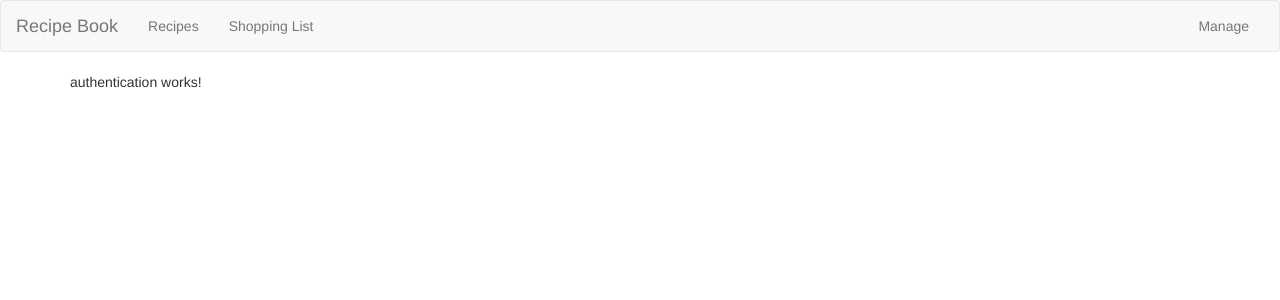
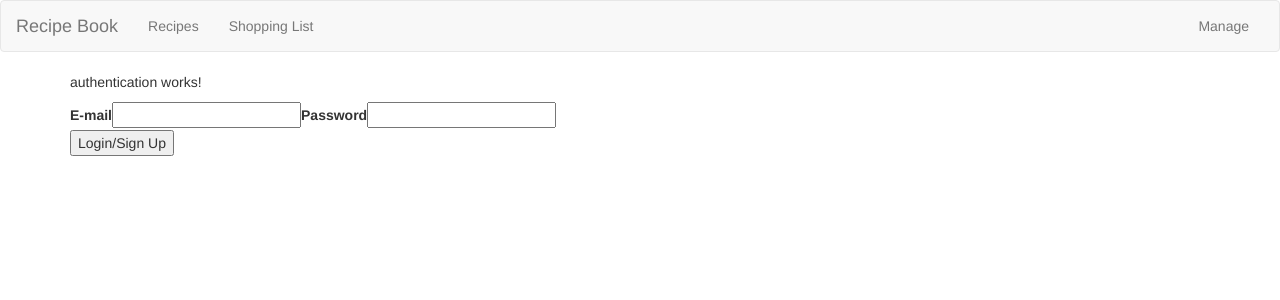
Before and after one commit to mepixop/angulartutorial, an Angular app: page /authentication in a window 1280 px wide. Shown: the top 300 px of the page. Built offline with nearby package versions, Linux system fonts and the light colour scheme.

Commit message:
commit messages suck

```diff
--- a/src/app/authentication/authentication.component.html
+++ b/src/app/authentication/authentication.component.html
@@ -1 +1,9 @@
 <p>authentication works!</p>
+<form>
+  <label for="email">E-mail</label>
+  <input type="email" id="email">
+
+  <label for="password">Password</label>
+  <input type="password" id="password">
+</form>
+<button type="btn btn-primary">Login/Sign Up</button>
--- a/src/app/header/header.component.ts
+++ b/src/app/header/header.component.ts
@@ -9,10 +9,10 @@ import { recipeFirebaseService } from '../recipe-firebase.service';
 })
 export class HeaderComponent {
   constructor(private recipeFirebaseService: recipeFirebaseService) { }
+
   loadRecipes() {
     this.recipeFirebaseService.getRecipes().subscribe();
   }
-
   saveRecipes() {
     this.recipeFirebaseService.putRecipes();
   }
```
Also changed, not shown: src/app/auth-firebase-connector.service.ts (+11 -0 lines).
